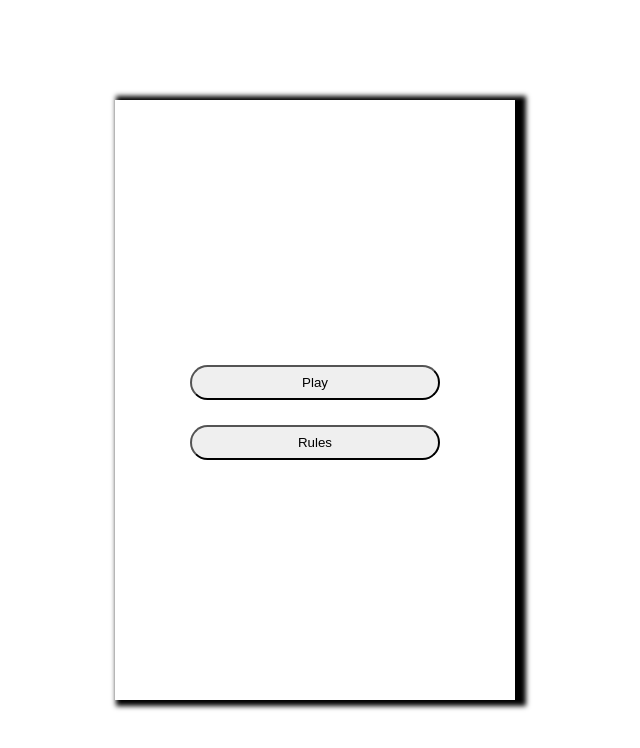
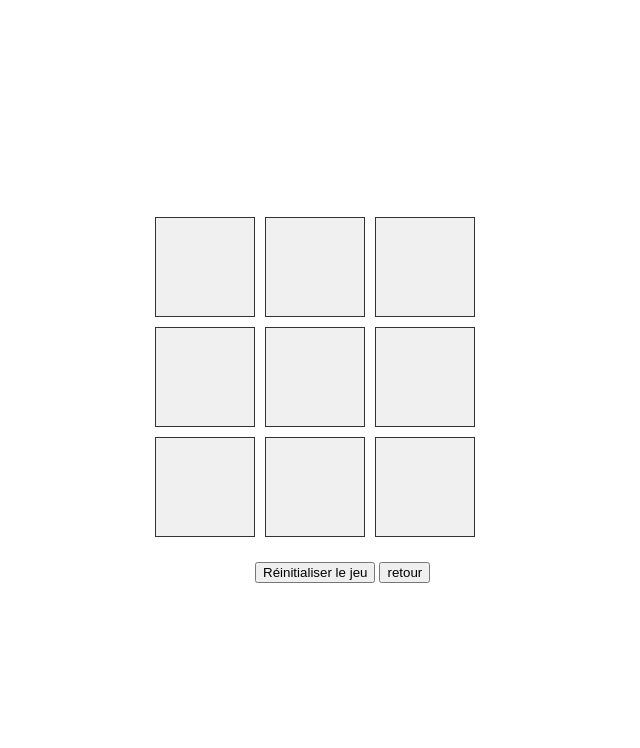
Before and after one commit to mgayvallet/morpion, a website built with Vite: page index.html in a window 1280 px wide. Both pictures are taken after a click on the button "Play". Shown: the whole page, without its empty margins (325-965 px from the left). Built offline with nearby package versions, Linux system fonts and the light colour scheme.

Commit message:
added functionality of btn play

```diff
--- a/index.html
+++ b/index.html
@@ -9,7 +9,7 @@
 <body>
   <div class="start">
     <button class="btn btn1">Play</button>
-    <button class="btn">Rules</button>
+    <button class="btn btn2">Rules</button>
   </div>
   <div class="game-container">
     <div class="morpion-grid">
@@ -24,6 +24,7 @@
       <div class="cell" id="cell-9"></div>
     </div>
     <button id="resetButton">Réinitialiser le jeu</button>
+    <button class="retour">retour</button>
   </div>
   <script src="main.js"></script>
 </body>
--- a/main.js
+++ b/main.js
@@ -1,6 +1,10 @@
 const players = [1, 2];
 let currentIndex = 0;
 let gameActive = true; // Un nouveau drapeau pour vérifier si le jeu est actif
+let play = document.querySelector(".btn1")
+let container = document.querySelector(".game-container")
+let start = document.querySelector(".start")
+let retour = document.querySelector('.retour')
 
 function getNextPlayer() {
     const player = players[currentIndex];
@@ -59,3 +63,14 @@ function resetGame() {
 }
 
 document.getElementById('resetButton').addEventListener('click', resetGame);
+
+
+play.addEventListener('click', ()=>{
+    container.style.display = "block"
+    start.style.display = "none"
+})
+
+retour.addEventListener('click', ()=>{
+    container.style.display ="none"
+    start.style.display = "block"
+})
```
